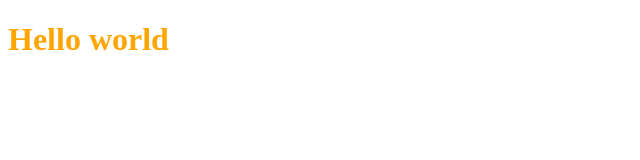
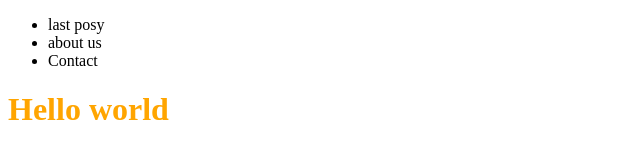
Before and after one commit to xavierVinas/hello-world, a plain HTML site: page index.html in a window 1280 px wide. Shown: the whole page, without its empty margins (0-640 px from the left). Drawn offline with Linux system fonts and the light colour scheme.

Commit message:
add navbar

```diff
--- a/index.html
+++ b/index.html
@@ -8,6 +8,13 @@
 
 </head>
 <body>
+    <nav>
+        <ul>
+            <li>last posy</li>
+            <li>about us </li>
+            <li>Contact </li>
+        </ul>
+    </nav>
 
     <h1 style="color: orange;">Hello world</h1>
 
```
